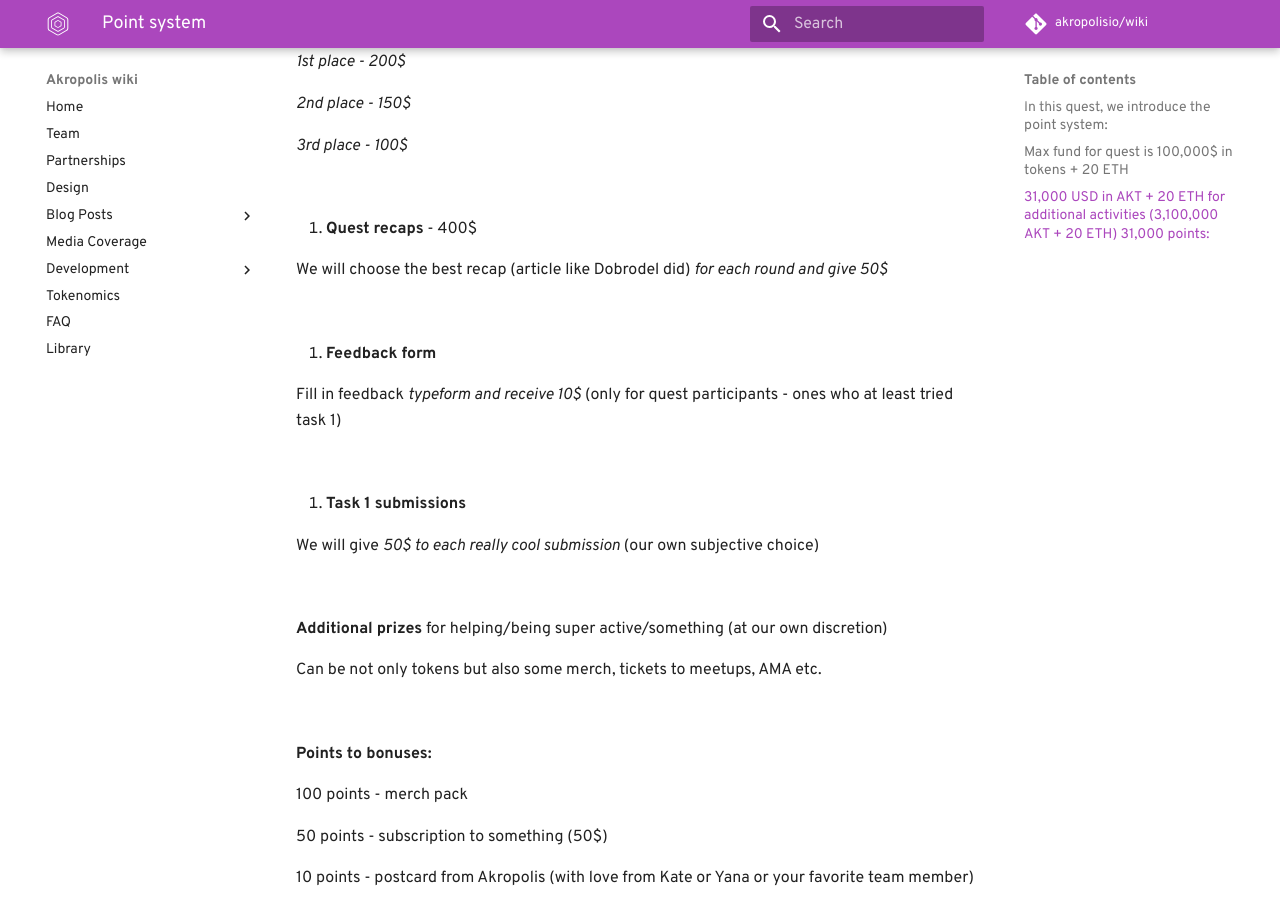
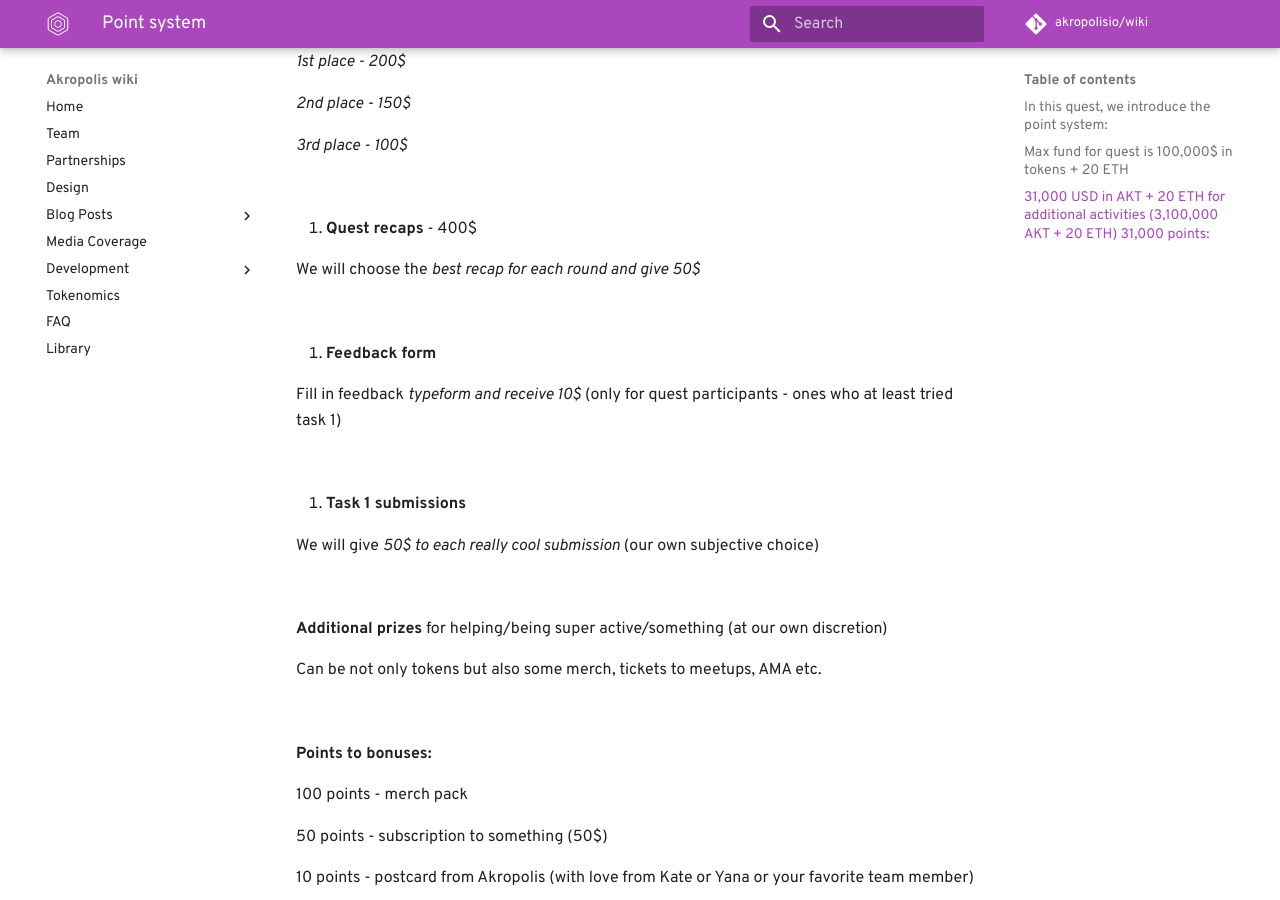
Before and after one commit to kaonone/wiki, an MkDocs documentation site: the page built from docs/pointsys.md, in a window 1280 px wide and 900 px high, scrolled down 2676 px. Built offline with MkDocs 1.6.1 and Material for MkDocs 9.7.7, drawn with Linux system fonts in a browser that asks for light colours; some web fonts are replaced; comment, search, counter and statistics services are not loaded; old or Windows-style settings are respelled for this version of MkDocs.

Commit message:
Update pointsys.md

```diff
--- a/docs/pointsys.md
+++ b/docs/pointsys.md
@@ -123,7 +123,7 @@ _3rd place - 100$_
 
 5. **Quest recaps** - 400$
 
-We will choose the best recap (article like Dobrodel did) _for each round and give 50$_
+We will choose the _best recap for each round and give 50$_
 
 </br>
 
```
